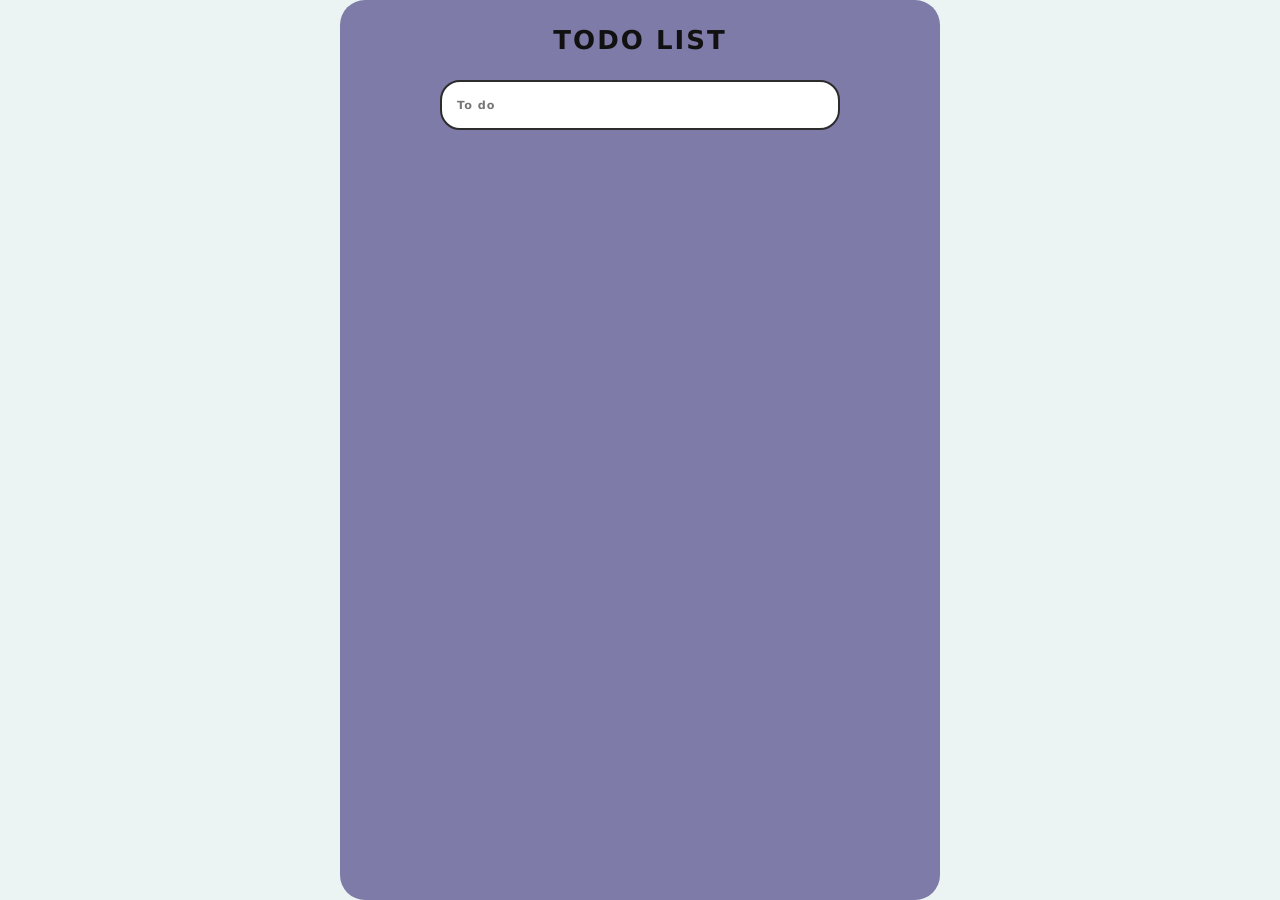
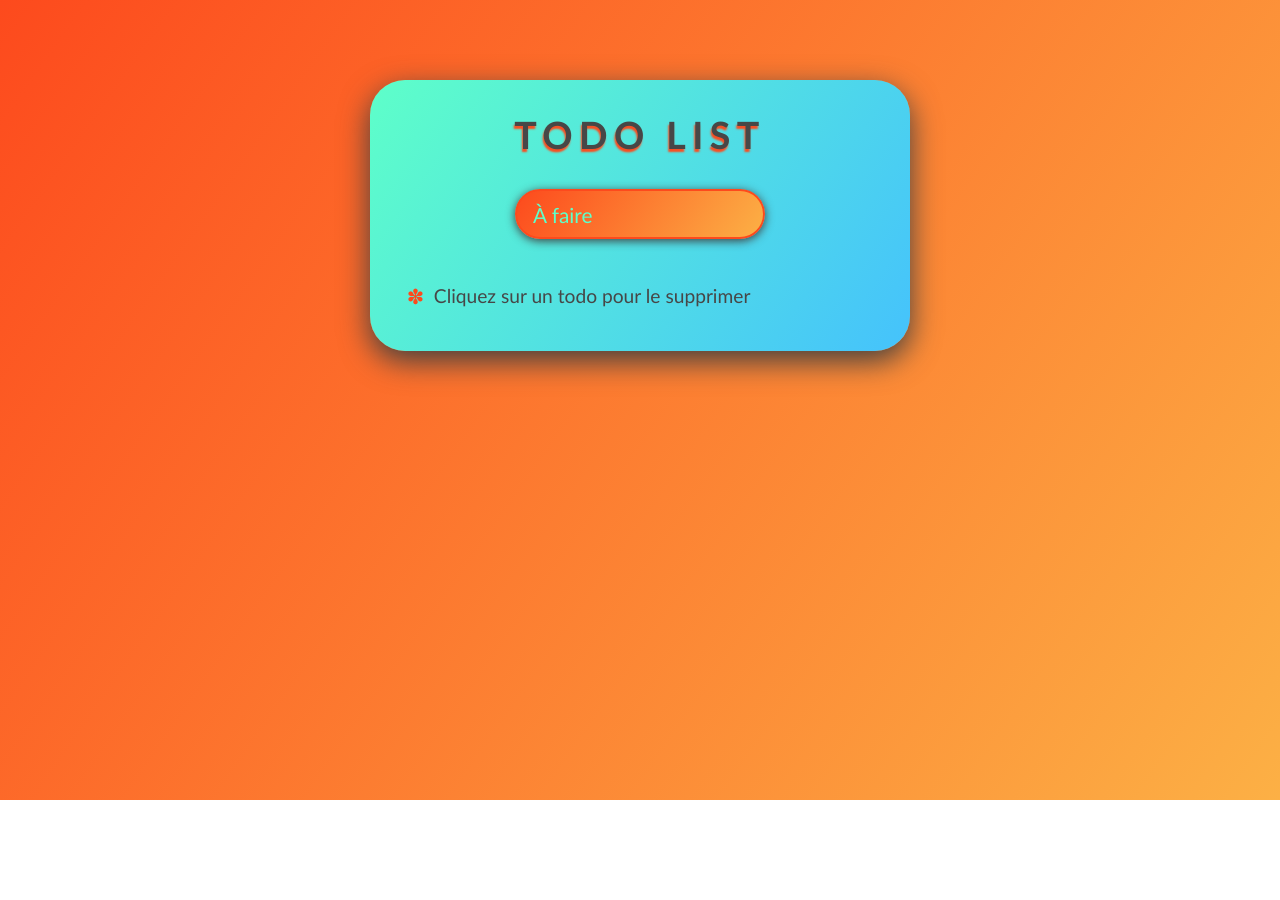
Before and after one commit to Stv-devl/Todo-list-, a plain HTML site: page index.html in a window 1280 px wide. After the commit the page ends 800 px from the top, so only its background shows below. Drawn offline with Linux system fonts and the light colour scheme.

Commit message:
Add files via upload

```diff
--- a/index.html
+++ b/index.html
@@ -1,28 +1,28 @@
 <!DOCTYPE html>
-<html lang="en">
+<html lang="fr">
 
 <head>
   <meta charset="UTF-8">
-  <meta http-equiv="X-UA-Compatible" content="IE=edge">
   <meta name="viewport" content="width=device-width, initial-scale=1.0">
+  <meta http-equiv="X-UA-Compatible" content="ie=edge">
+
   <title>Todo list</title>
-  <link rel="stylesheet" href="https://use.fontawesome.com/releases/v6.1.1/css/all.css">
-  <link rel="stylesheet" href="./style.css">
+
+  <link href="./style.css" rel="stylesheet">
 </head>
 
 <body>
-  <main class="card">
-    <h1>todo list</h1>
+
+  <div class="container">
+    <h1>Todo List</h1>
     <form action="">
-      <div class="todo-container">
-        <label for="todo"></label>
-        <input type="text" autocomplete="off" id="todo" placeholder="To do">
-      </div>
+      <input type="text" id="item" placeholder="À faire" autocomplete="off" minlength="3">
     </form>
-    <ul class="todolist">
-    </ul>
-  </main>
-  <script src="index.js"></script>
+    <ul id="list"></ul>
+  </div>
+  <script src="./script.js"></script>
 </body>
 
+
+
 </html>
--- /dev/null
+++ b/script.js
@@ -0,0 +1,35 @@
+// variable
+const form = document.querySelector("form");
+
+// Function for storage part
+function storeList() {
+  window.localStorage.todoList = list.innerHTML;
+}
+
+function getTodos() {
+  if (window.localStorage.todoList) {
+    list.innerHTML = window.localStorage.todoList;
+  } else {
+    list.innerHTML = `<li>Cliquez sur un todo pour le supprimer</li>`;
+  }
+}
+
+window.addEventListener("load", getTodos);
+
+// Add element
+form.addEventListener("submit", (e) => {
+  e.preventDefault();
+  list.innerHTML += `<li>${item.value}</li>`;
+  item.value = "";
+  storeList();
+});
+
+// Remove element
+list.addEventListener("click", (e) => {
+  if (e.target.classList.contains("checked")) {
+    e.target.remove();
+  } else {
+    e.target.classList.add("checked");
+  }
+  storeList();
+});
--- a/style.css
+++ b/style.css
@@ -1,74 +1,96 @@
 * {
-  font-family: "Lucida Sans", "Lucida Sans Regular", "Lucida Grande",
-    "Lucida Sans Unicode", Geneva, Verdana, sans-serif;
   margin: 0;
   padding: 0;
   box-sizing: border-box;
   outline: none;
-  list-style: none;
-  color: rgb(17, 17, 17);
-}
-body {
-  min-height: 100vh;
-  display: flex;
-  justify-content: center;
-  align-items: center;
-  background: rgb(235, 244, 242);
-  text-align: center;
-  font-size: 13px;
+  border: none;
+  font-family: "Gill Sans", "Gill Sans MT", Calibri, "Trebuchet MS", sans-serif;
+  color: #474747;
 }
 
-.card {
-  width: 600px;
-  height: 900px;
-  border-radius: 25px;
-  background: rgb(126, 123, 168);
+body {
+  padding: 5rem 0;
+  background: linear-gradient(125deg, #fd4a1d 0%, #fcb045 100%);
+  min-height: 100vh;
+}
+.container {
+  width: 540px;
+  margin: 0 auto;
+  text-align: center;
+  background: linear-gradient(125deg, #5effc9 0%, #45c2fc 100%);
+  padding: 2rem 1rem;
+  border-radius: 35px;
+  box-shadow: 0px 10px 30px 0px #3f3f3f;
+}
+h1 {
+  text-transform: uppercase;
+  letter-spacing: 0.4rem;
+  font-size: 2.35rem;
+  text-shadow: -1px 3px 2px #fd4a1d;
+}
+form {
+  margin: 2rem 0;
+}
+form input {
+  width: 250px;
+  height: 50px;
+  border-radius: 50px;
+  padding: 0 1rem;
+  border: 2px solid #fd4a1d;
+  font-size: 1.3rem;
+  background: linear-gradient(125deg, #fd4a1d 0%, #fcb045 100%);
+  color: #5effc9;
+  box-shadow: 0px 2px 10px 0px #3f3f3f;
+  transition: 0.7s;
+}
+form input::placeholder {
+  color: #5effc9;
+}
+form input:focus {
+  border: 3px solid #ffee00;
+}
+ul {
+  text-align: left;
+}
+ul li {
+  list-style: none;
+  padding: 0.7rem;
+  position: relative;
+  font-size: 1.2rem;
+  cursor: pointer;
+}
+ul li:before {
+  content: "✽";
+  padding: 0.6rem;
+  font-size: 1.3rem;
+  color: #fd4a1d;
+}
+ul li:after {
+  opacity: 0;
+}
+ul li:hover:after {
+  content: " (terminé)";
+  opacity: 0;
+  font-size: 1.1rem;
+  color: #fd4a1d;
+  font-style: italic;
+  animation: pseudoClassAnim 1s forwards;
+}
+li.checked:before {
+  content: "✔";
+  padding: 10px 10px;
+  font-size: 1.1rem;
+  color: #fd4a1d;
+}
+li.checked:hover:after {
+  content: " (supprimer)";
+  font-size: 1.1rem;
+  color: #fd4a1d;
+  opacity: 0;
 }
 
-H1 {
-  text-transform: uppercase;
-  letter-spacing: 2px;
-  font-weight: 800;
-  margin: 25px auto;
+@keyframes pseudoClassAnim {
+  to {
+    opacity: 1;
+  }
 }
-
-input {
-  color: rgba(0, 0, 0, 0.9);
-  border: 2px solid rgb(44, 44, 44);
-  width: 400px;
-  height: 50px;
-  border-radius: 20px;
-  font-weight: 600;
-  font-size: 0.7rem;
-  letter-spacing: 1px;
-  transition: 0.4s ease;
-  cursor: pointer;
-  padding-left: 15px;
-  margin-bottom: 15px;
-}
-
-input:focus {
-  border: 3px solid rgb(28, 28, 121);
-}
-
-li {
-  margin: 20px 0 20px 80px;
-  text-align: left;
-}
-
-p {
-  font-weight: bold;
-  color: rgb(15, 15, 15);
-}
-
-i {
-  padding: 0 10px 0 10px;
-}
-
-#delete {
-  cursor: pointer;
-}
-
-#delete:hover {
-  color: rgb(138, 9, 9);
-}
```
